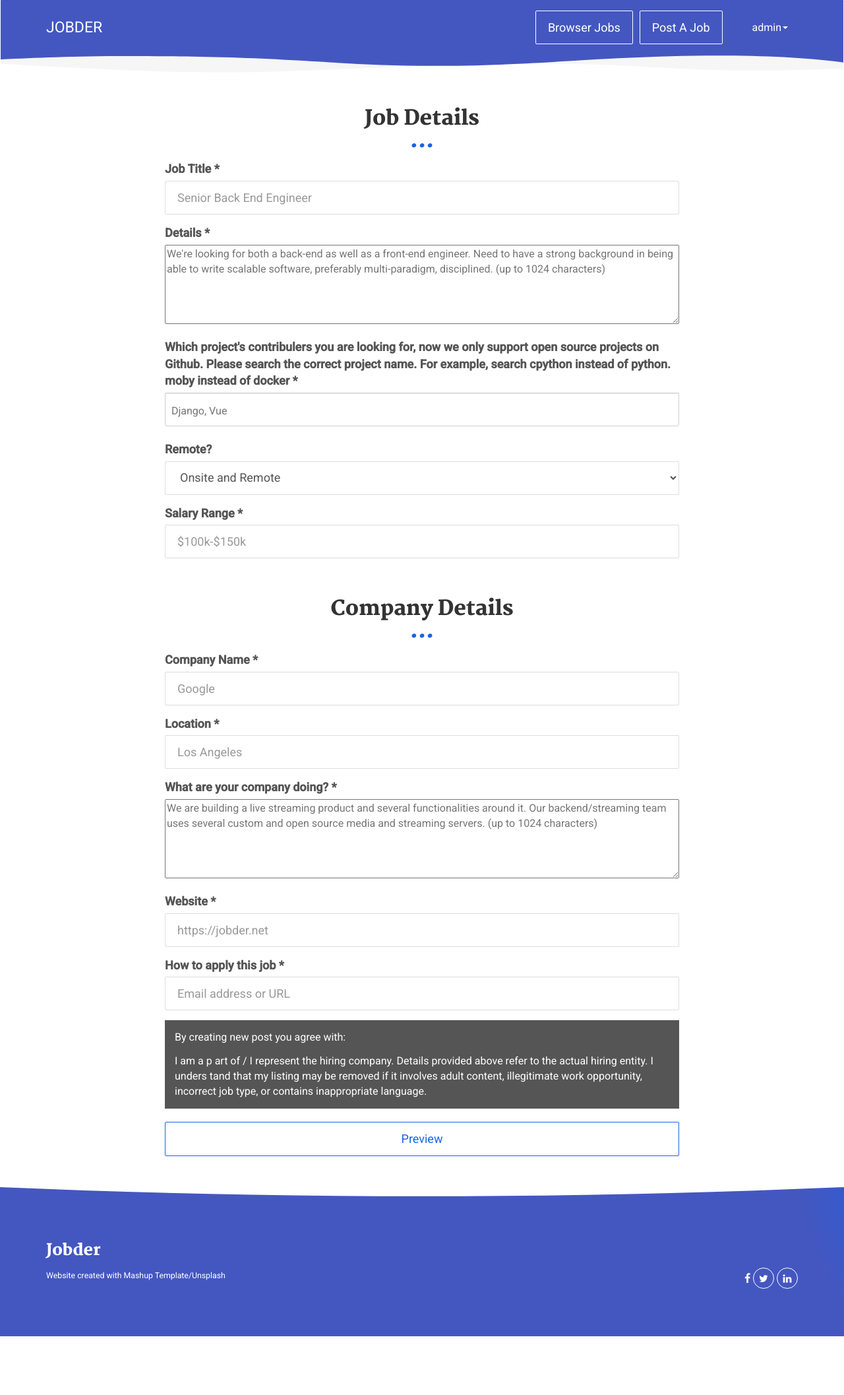
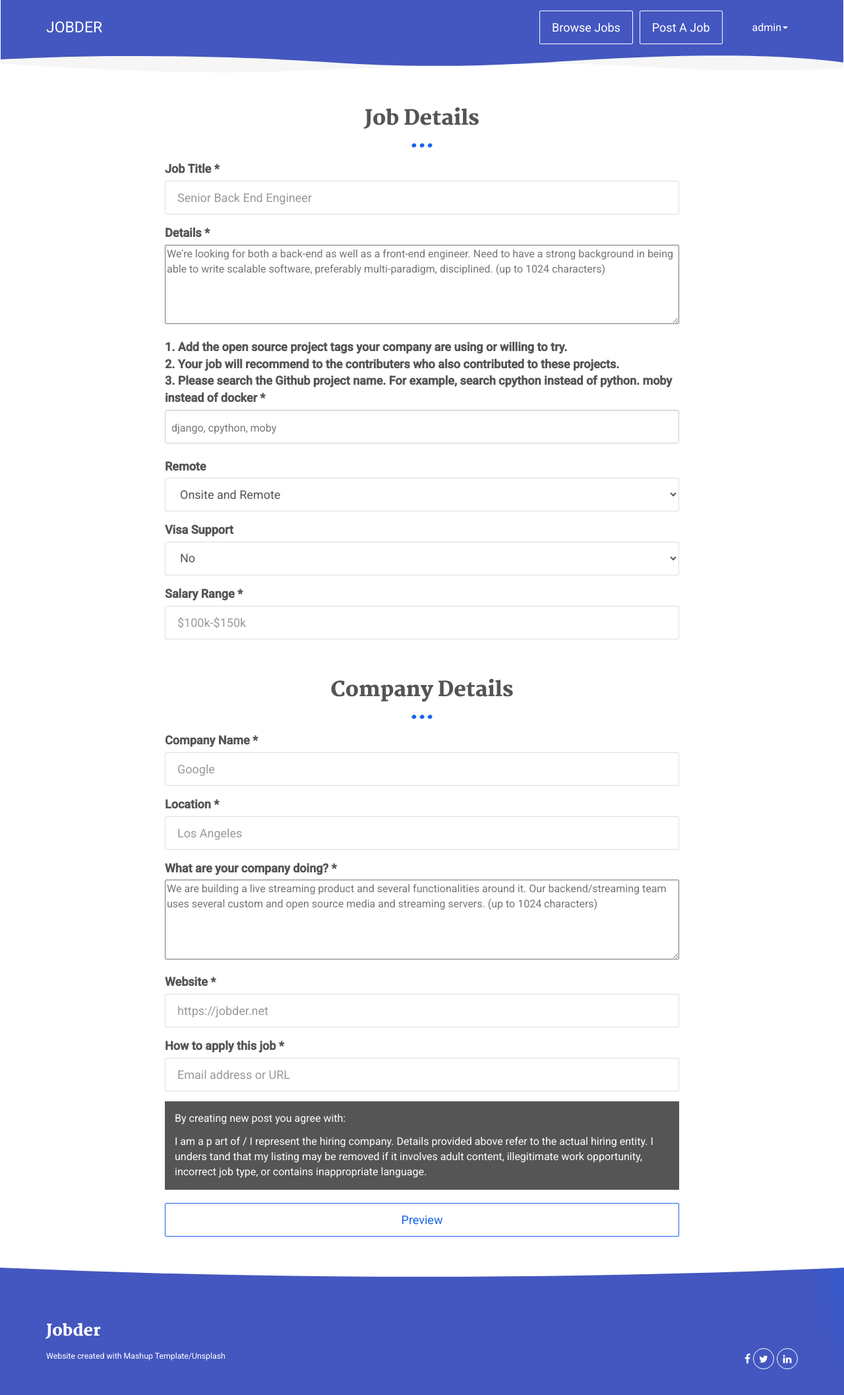
Before and after one commit to Windsooon/jobder, a Django app: page /post-job/ in a window 1280 px wide. Shown: the top 2114 px of the page at 66% size. Before the commit the page ends 2025 px from the top, so only its background shows below. Run offline with Django 3.2, Linux system fonts and the light colour scheme; a user stored in the database is signed in; data comes from the database, SQL or seed files in the repository; parts of the project's set-up code (start-up, migrations or seed data) failed here and were passed over; some libraries are stand-ins or nearby versions.

Commit message:
update style

```diff
--- a/static/css/base.css
+++ b/static/css/base.css
@@ -36,3 +36,8 @@ pre {
 .btn-width {
     width: 100%;
 }
+
+#title, #job-company, #job-list, #job-details, #company-details{
+    text-align:center;
+    color: #555;
+}
--- a/static/css/jobs_list.css
+++ b/static/css/jobs_list.css
@@ -9,11 +9,6 @@
 
 .laptop {
     color: #555
-}
-
-#job-list {
-    text-align: center;
-    color: #555;
 }
 
 .job-title {
--- a/static/js/post_job.js
+++ b/static/js/post_job.js
@@ -174,6 +174,7 @@ $( document ).ready(function() {
                     "job_des": $("#job-looking").val().trim(),
                     "repos": repos,
                     "onsite": $("#location-select option:selected").val(),
+                    "visa": $("#visa-select option:selected").val(),
                     "salary": $("#salary").val(),
                     "company_name": $("#company").val().trim(),
                     "location": $("#location").val(),
--- a/templates/base.html
+++ b/templates/base.html
@@ -40,7 +40,7 @@
             <ul class="nav navbar-nav navbar-right">
               <li>
                 <p id="post-job">
-                <a href="{% url 'browser' %}" class="btn btn-default navbar-btn browser-job" title="">Browser Jobs</a>
+                <a href="{% url 'browser' %}" class="btn btn-default navbar-btn browser-job" title="">Browse Jobs</a>
                 <a href="{% url 'post_job' %}" class="btn btn-default navbar-btn post-job-nav" title="">Post A Job</a>
                 </p>
               </li>
--- a/templates/post_job.html
+++ b/templates/post_job.html
@@ -9,7 +9,7 @@
   <div class="container">
     <div class="row">
       <div class="col-xs-10 col-xs-offset-1 col-md-8 col-md-offset-2">
-        <h2 id="user-settings">Job Details</h2>
+        <h2 id="job-details">Job Details</h2>
         <input id="user-id" type="hidden" value="{{ user.id }}" />
         <form id="job-form" class="form-horizontal">
           <div class="job-form-wrapper">
@@ -27,16 +27,23 @@
             </div> <!-- end form-group -->
             <div class="form-group">
               <div class="control-group">
-                <label class="job-label job-special" for="select-open-source">Which project's contribulers you are looking for, now we only support open source projects on Github. Please search the correct project name. For example, search cpython instead of python. moby instead of docker *</label>
-                <input type="text" id="select-open-source" class="demo-default" placeholder="Django, Vue">
+                  <label class="job-label job-special" for="select-open-source">1. Add the open source project tags your company are using or willing to try. <br> 2. Your job will recommend to the contributers who also contributed to these projects. <br> 3. Please search the Github project name. For example, search cpython instead of python. moby instead of docker *</label>
+                <input type="text" id="select-open-source" class="demo-default" placeholder="django, cpython, moby">
               </div>
             </div> <!-- end form-group -->
             <div class="form-group">
-              <label class="job-label" for="remote">Remote?</label>
+              <label class="job-label" for="remote">Remote</label>
               <select id="onsite-select" class="form-control">
                 <option value="0">Onsite and Remote</option>
                 <option value="2">Onsite</option>
                 <option value="1">Remote</option>
+              </select>
+            </div> <!-- end form-group -->
+            <div class="form-group">
+              <label class="job-label" for="visa">Visa Support</label>
+              <select id="visa-select" class="form-control">
+                <option value="0">No</option>
+                <option value="1">Yes</option>
               </select>
             </div> <!-- end form-group -->
             <div class="form-group">
@@ -46,7 +53,7 @@
               </div>
             </div> <!-- end form-group -->
           </div> <!-- end job-form-wrapper -->
-          <h2 id="user-settings">Company Details</h2>
+          <h2 id="company-details">Company Details</h2>
           <div class="form-group">
             <label class="job-label" for="company">Company Name *</label>
             <div>
```
Also changed, not shown: static/css/job.css (+11 -8 lines), templates/job.html (+5 -3 lines).
